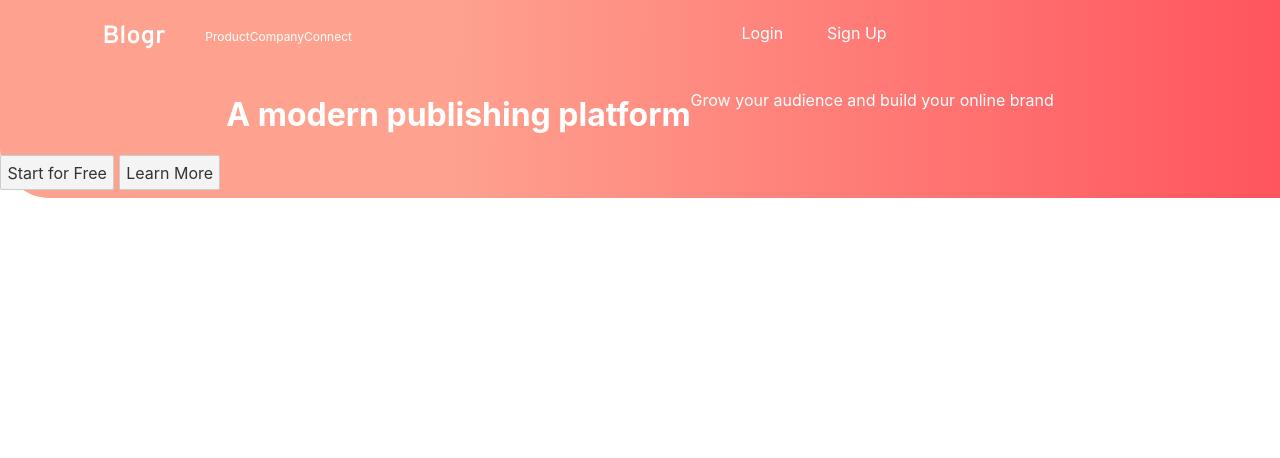
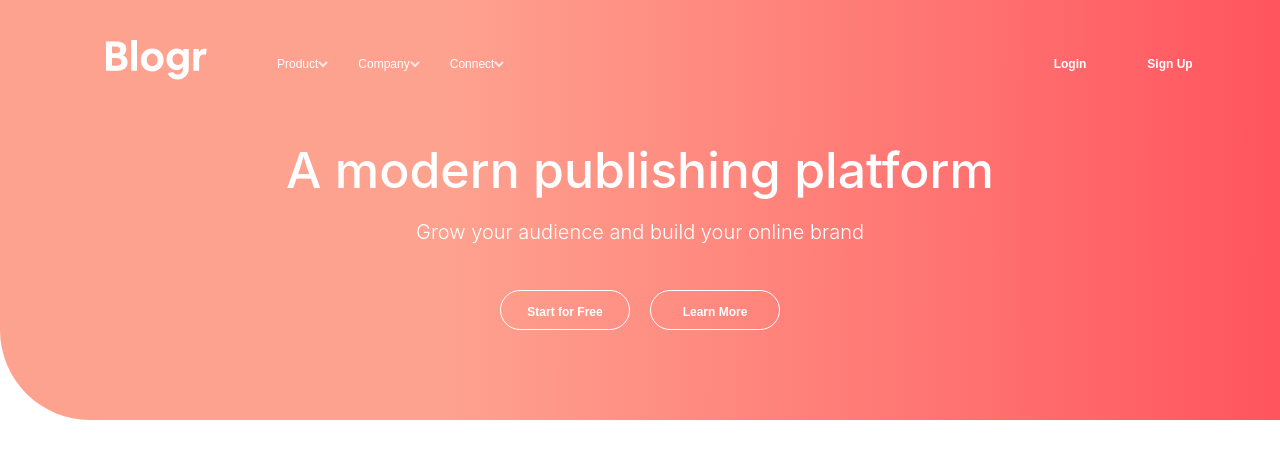
Before and after one commit to fl4viooliveira/blogr_landing_page, a Svelte app: page / in a window 1280 px wide. Shown: the top 458 px of the page. Built offline with nearby package versions, Linux system fonts and the light colour scheme.

Commit message:
header Layout
Was fix the objects on header to start the polishment and apply resposive menu

```diff
--- a/src/Header.svelte
+++ b/src/Header.svelte
@@ -1,16 +1,23 @@
 
 <div class="container">
-
     <nav>
-        <h1 class="logo">Blogr</h1>
+        <a href="#0" class="logo">
+            <img src="../images/logo.svg" alt="logo">
+        </a>
         <ul>
-            <li>Product</li>
-            <li>Company</li>
-            <li>Connect</li>
+            <li>
+                <a href="#0">Product<img src="../images/icon-arrow-light.svg" alt="arrow"></a>
+            </li>
+            <li>
+                <a href="#0">Company<img src="../images/icon-arrow-light.svg" alt="arrow"></a>
+            </li>
+            <li>
+                <a href="#0">Connect<img src="../images/icon-arrow-light.svg" alt="arrow"></a>
+            </li>
         </ul>
         <div class="btn-nav">
-            <button>Login</button>
-            <button>Sign Up</button>
+            <button><a href="#0">Login</a></button>
+            <button><a href="#0">Sign Up</a></button>
         </div>
     </nav>
     <main>
@@ -20,79 +27,128 @@
         <p>Grow your audience and build your online brand</p>
     </main>
     <div class="btn-botton">
-        <button class="btn">Start for Free</button>
-        <button class="btn">Learn More</button>
+        <button><a href="#0">Start for Free</a></button>
+        <button><a href="#0">Learn More</a></button>
     </div>
 </div>
 
 <style>
+    * {
+        margin: 0;
+        padding: 0;
+    }
 
     @import url('https://fonts.googleapis.com/css2?family=Overpass:wght@300;600&family=Ubuntu:wght@400;500;700&display=swap');
 
     .container {
         max-width: 1440px;
         background: linear-gradient(90.31deg, rgba(254, 134, 110, 0.77) 34.65%, #FF555E 99.72%);
-        margin-left: auto;
-        margin-right: auto;
-        border-bottom-left-radius: 50px;
+        margin: auto;
+        border-bottom-left-radius: 90px ;
     }
     nav{
-        display: flex;
-        color: white;
+        display: grid;
+        grid-template-columns: .5fr 2fr .5fr;
+        /* display: flex;
+        justify-content: space-between; */
         align-items: center;
-        justify-content: flex-start;
+        padding:40px 60px;
     }
     .logo{
-        font-size: 25px;
-        font-family: 'Overpass', sans-serif;
         order: 1;
-        margin-left: 8vw;
+        grid-column: 1/2;
+        justify-self: center;
+
     }
     ul{
-        justify-self: flex-start;
-        order: 2;
-        width: 40%;
+        display: flex;
+        order: 1;
+        justify-self: start;
+        grid-column: 2/3;
+
 
     }
-    li{
-        display: inline;
+    ul li{
+        list-style: none;
+        margin-left: 5px;
+    }
+    ul li a{
+        font-family: 'Overpass', sans-serif;
+        color: white;
+        margin-right: 5px;
         font-size: 12px;
-        float: left;
+        padding-left: 20px;
+
     }
     .btn-nav{
-        display: inline;
-        order: 3;
-        margin-right: 1em;
+        order: 2;
+        display: flex;
+        grid-column: 3/4;
+        justify-self: start;
     }
     .btn-nav button{
-        color: white;
         background: none;
-        border: 0;
-        width: 90px;
+        width: 100px;
+        height: 35px;
         border-radius: 50px;
+        border: none;
     }
     .btn-nav button:hover{
         background: white;
-        color: #FF555E;
+    }
+    .btn-nav button a{
+        color: white;
+        font-family: 'Overpass', sans-serif;
+        font-size: 12px;
+        font-weight: 600;
+        text-decoration: none;
+    }
+    .btn-nav button a:hover{
+        font-size: 13px;
+        color: orange;
+        display:block
     }
     main{
+        padding: 1em;
+        color: white;
+    }
+    main h1{
         display: flex;
         justify-content: center;
-        flex-wrap: wrap;
-    }
-    h1{
-        color: white;
-    }
-    p{
-        color: white;
-        text-align: center;
+        padding-bottom: 20px;
+        font-size: 50px;
+        font-weight: 500;
 
     }
+    main p{
+        display: flex;
+        justify-content: center;
+        font-size: 20px;
+        font-weight: 300;
+        padding-bottom: 20px;
+    }
     .btn-botton{
-
-
+        display: flex;
+        justify-content: center;
+        padding-bottom: 80px;
+    }
+    .btn-botton button{
+        background: none;
+        width: 130px;
+        height: 40px;
+        border-radius: 50px;
+        border: 1px solid white;
+        margin: 10px;
+    }
+    .btn-botton button a{
+        color: white;
+        font-family: 'Overpass', sans-serif;
+        font-size: 12px;
+        font-weight: 600;
+        text-decoration: none;
     }
 
 
 
+
 </style>
```
Also changed, not shown: public/build/bundle.css, public/build/bundle.js, 1 other file (tests, documents, lock files or other folders).
